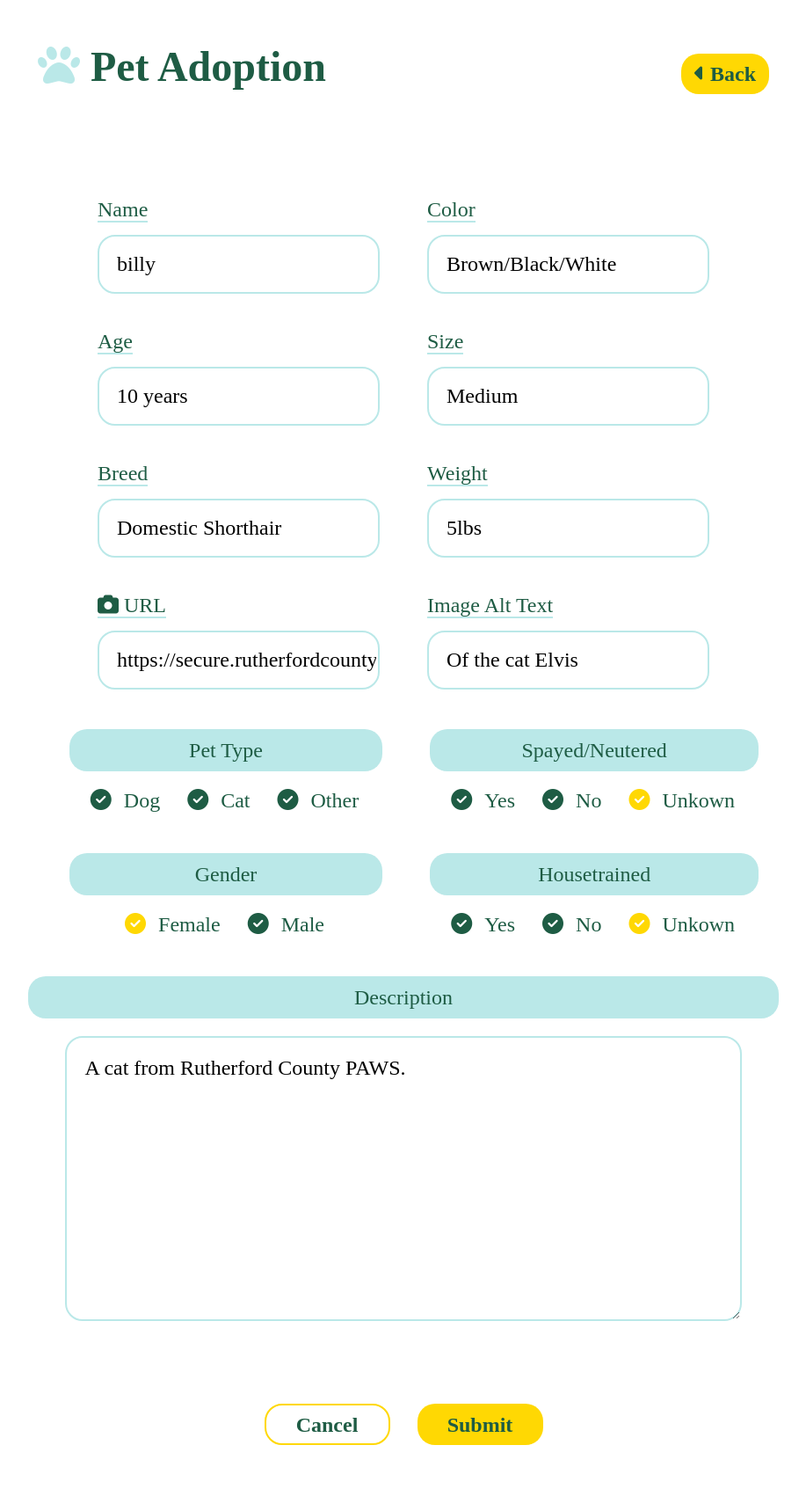
After one commit to codyt07/ADOPTION-FLASK-PROJECT, a Flask app: page /edit/2 in a window 1280 px wide. The commit adds this page. Shown: the whole page at 88% size, without its empty margins (181-1098 px from the left). Run offline with Flask 2, Linux system fonts and the light colour scheme; data comes from the database, SQL or seed files in the repository; both versions use the stored data as it was after the commit; some libraries are stand-ins or nearby versions.

Commit message:
finished project

```diff
--- a/app.py
+++ b/app.py
@@ -24,9 +24,42 @@ def add_pet():
     return render_template('addpet.html')
 
 
-@app.route('/pet')
-def pet():
-    return render_template('pet.html')
+@app.route('/pet/<id>')
+def pet(id):
+    pet = Pet.query.get_or_404(id)
+    return render_template('pet.html', pet=pet)
+
+@app.route('/edit/<id>', methods=['GET', 'POST'])
+def edit_pet(id):
+    pet = Pet.query.get_or_404(id)
+    if request.form:
+        pet.name=request.form['name']
+        pet.age=request.form['age']
+        pet.breed=request.form['breed']
+        pet.gender=request.form['gender']
+        pet.color=request.form['color']
+        pet.size=request.form['size']
+        pet.weight=request.form['weight']
+        pet.url=request.form['url']
+        pet.url_tag=request.form['alt']
+        pet.pet_type=request.form['name']
+        pet.house_trained=request.form['housetrained']
+        pet.spay=request.form['spay']
+        pet.description=request.form['description']
+        db.session.commit()
+        return redirect(url_for('index'))
+    return render_template('editpet.html', pet=pet)
+
+@app.route('/delete/<id>')
+def delete_pet(id):
+    pet = Pet.query.get_or_404(id)
+    db.session.delete(pet)
+    db.session.commit()
+    return redirect(url_for('index'))
+
+@app.errorhandler(404)
+def not_found(error):
+    return render_template('404.html', msg=error), 404
 
 if __name__ == '__main__':
     db.create_all()
--- /dev/null
+++ b/templates/editpet.html
@@ -0,0 +1,123 @@
+{% extends "layout.html" %}
+
+{% block button %}
+    <a class="back-btn" href="{{ url_for('index') }}">
+        <i class="fas fa-caret-left"></i>
+        Back
+    </a>
+{% endblock %}
+{% block content %}
+    <section id="form">
+        <form action="{{ url_for('edit_pet', id=pet.id) }}" method="POST" >
+            <div class="columns">
+                <div class="col1">
+                    <div class="form-container">
+                        <label for="name">Name</label>
+                        <input id="name" name="name" type="text" placeholder="Fuzzy Wuzzy" value="{{pet.name}}"}>
+                    </div>
+                    <div class="form-container">
+                        <label for="age">Age</label>
+                        <input id="age" name="age" type="text" placeholder="6 months" value="{{pet.age}}">
+                    </div>
+                    <div class="form-container">
+                        <label for="breed">Breed</label>
+                        <input id="breed" name="breed" type="text" placeholder="American Shorthair" value="{{pet.breed}}" >
+                    </div>
+                    <div class="form-container">
+                        <label for="url"><i class="fas fa-camera"></i> URL</label>
+                        <input id="url" name="url" type="text" placeholder="Photo link" value="{{pet.url}}">
+                    </div>
+                </div>
+                <div class="col2">
+                    <div class="form-container">
+                        <label for="color">Color</label>
+                        <input id="color" name="color" type="text" placeholder="Grey" value="{{pet.color}}">
+                    </div>
+                    <div class="form-container">
+                        <label for="size">Size</label>
+                        <input id="size" name="size" type="text" placeholder="Medium" value="{{pet.size}}">
+                    </div>
+                    <div class="form-container">
+                        <label for="weight">Weight</label>
+                        <input id="weight" name="weight" type="text" placeholder="5lbs" value="{{pet.weight}}">
+                    </div>
+                    <div class="form-container">
+                        <label for="alt">Image Alt Text</label>
+                        <input id="alt" name="alt" type="text" placeholder="This photo is..." value="{{pet.url_tag}}">
+                    </div>
+                </div>
+            </div>
+            <div class="columns">
+                <div class="col1">
+                    <fieldset>
+                        <div>
+                            <legend>Pet Type</legend>
+                            <input id="dog" type="radio" name="pet" value="Dog" {% if pet.pet_type == 'Dog' %} checked {% endif %}">
+                            <i class="fas fa-check-circle"></i>
+                            <label for="dog">Dog</label>
+                            <input id="cat" type="radio" name="pet" value="Cat" {% if pet.pet_type== 'Cat' %} checked {% endif %}>
+                            <i class="fas fa-check-circle"></i>
+                            <label for="cat">Cat</label>
+                            <input id="other" type="radio" name="pet" value="Other" {% if pet.pet_type== 'Other' %} checked {% endif %}>
+                            <i class="fas fa-check-circle"></i>
+                            <label for="other">Other</label>
+                        </div>
+                    </fieldset>
+                    <fieldset>
+                        <div>
+                            <legend>Gender</legend>
+                            <input id="female" type="radio" name="gender" value="Female" {% if pet.gender == 'Female' %} checked {% endif %}>
+                            <i class="fas fa-check-circle"></i>
+                            <label for="female">Female</label>
+                            <input id="male" type="radio" name="gender" value="Male" {% if pet.gender == 'Male' %} checked {% endif %}>
+                            <i class="fas fa-check-circle"></i>
+                            <label for="male">Male</label>
+                        </div>
+                    </fieldset>
+                </div>
+                <div class="col2">
+                    <fieldset>
+                        <div>
+                            <legend>Spayed/Neutered</legend>
+                            <input id="true" type="radio" name="spay" value="Yes" {% if pet.spay == 'Yes' %} checked {% endif %}>
+                            <i class="fas fa-check-circle"></i>
+                            <label for="true">Yes</label>
+                            <input id="false" type="radio" name="spay" value="No" {% if pet.spay == 'No' %} checked {% endif %}>
+                            <i class="fas fa-check-circle"></i>
+                            <label for="false">No</label>
+                            <input id="na" type="radio" name="spay" value="Unknown" {% if pet.spay == 'Unknown' %} checked {% endif %}>
+                            <i class="fas fa-check-circle"></i>
+                            <label for="na">Unkown</label>
+                        </div>
+                    </fieldset>
+                    <fieldset>
+                        <div>
+                            <legend>Housetrained</legend>
+                            <input id="yes" type="radio" name="housetrained" value="Yes" {% if pet.house_trained == 'Yes' %} checked {% endif %}>
+                            <i class="fas fa-check-circle"></i>
+                            <label for="yes">Yes</label>
+                            <input id="no" type="radio" name="housetrained" value="No" {% if pet.house_trained== 'No' %} checked {% endif %}>
+                            <i class="fas fa-check-circle"></i>
+                            <label for="no">No</label>
+                            <input id="unkown" type="radio" name="housetrained" value="Unknown" {% if pet.house_trained == 'Unknown' %} checked {% endif %}>
+                            <i class="fas fa-check-circle"></i>
+                            <label for="unkown">Unkown</label>
+                        </div>
+                    </fieldset>
+                </div>
+            </div>
+            <fieldset id="descr">
+                <div>
+                    <legend>Description</legend>
+                    <label for="description" style="display: none;">Description</label>
+                    <textarea name="description" id="description" cols="30" rows="10" placeholder="This pet is...">{{ pet.description }}</textarea>
+                </div>
+            </fieldset>
+            <div id="form-buttons">
+                <button type="reset">Cancel</button>
+                <button type="submit">Submit</button>
+            </div>
+        </form>
+    </section>
+    <script src="/static/js/app.js" async defer></script>
+{% endblock %}
--- a/templates/index.html
+++ b/templates/index.html
@@ -11,7 +11,7 @@
 {%block content %}
     <section id="pet-cards">
     {% for pet in pets %}
-        <a href="{{ url_for('pet') }}">
+        <a href="{{ url_for('pet', id=pet.id) }}">
             <div class="card">
                 <img src="{{ pet.url }}}" alt="{{pet.url_tag }}">
                 <h2>{{ pet.name }}</h2>
```
Also changed, not shown: templates/404.html (added, +21 -0 lines), templates/pet.html (+12 -12 lines), pets.db.
